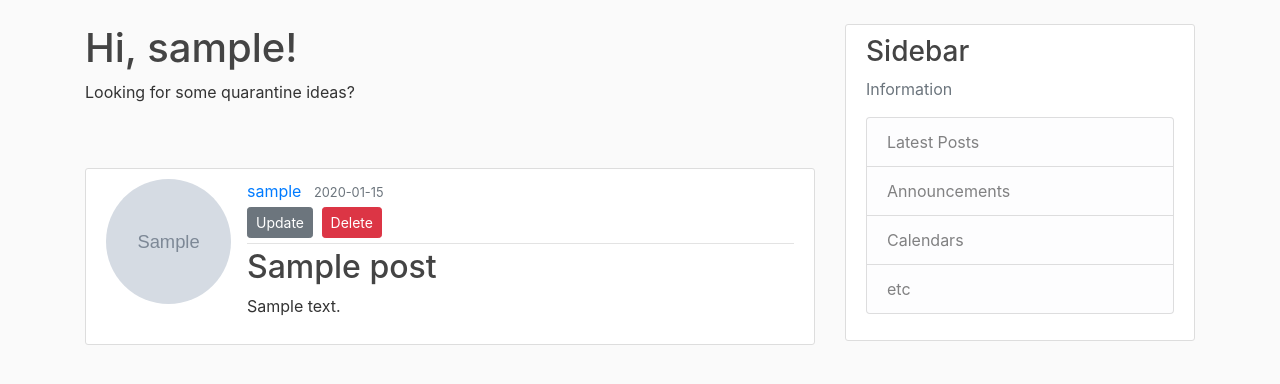
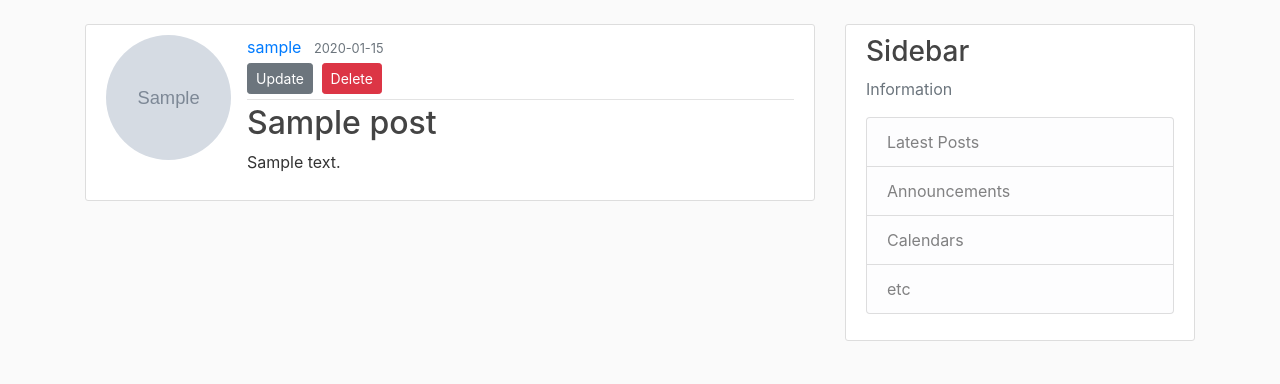
Before and after one commit to maryeleanor/microblog, a Flask app: page /post/1 in a window 1280 px wide. Shown: the part 56-440 px from the top of the page. Run offline with Flask 2, Linux system fonts and the light colour scheme; a user stored in the database is signed in; tables that the repository leaves empty hold one stand-in row (values such as "Sample post"); grey boxes marked "Sample" are stand-in pictures; some libraries are stand-ins or nearby versions.

Commit message:
updating post page

```diff
--- a/microblog/templates/post.html
+++ b/microblog/templates/post.html
@@ -5,9 +5,6 @@
 {% endblock %}
 
 {% block main %}
-<h1>Hi, {{ current_user.username }}!</h1>
-<p> Looking for some quarantine ideas?</p>
-<br><br>
 
     <article class="media content-section">
             <img class="rounded-circle article-img" src="{{url_for('static', filename='img/'+ post.author.image_file) }}">
```
